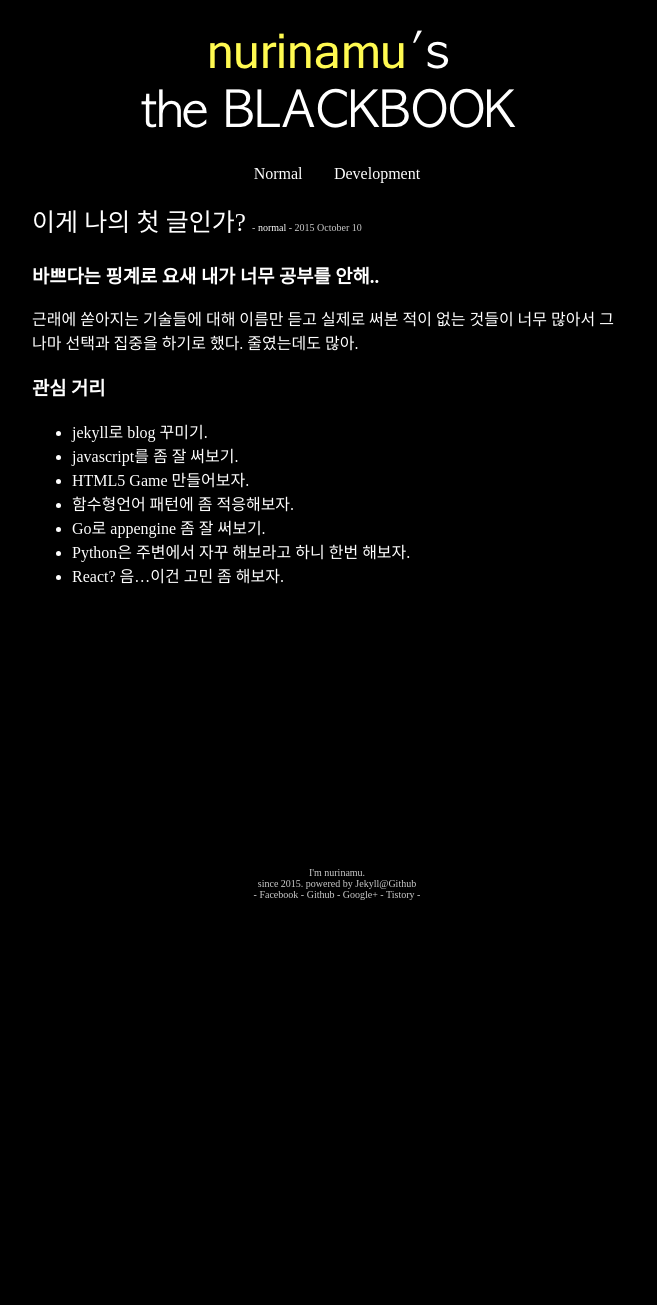
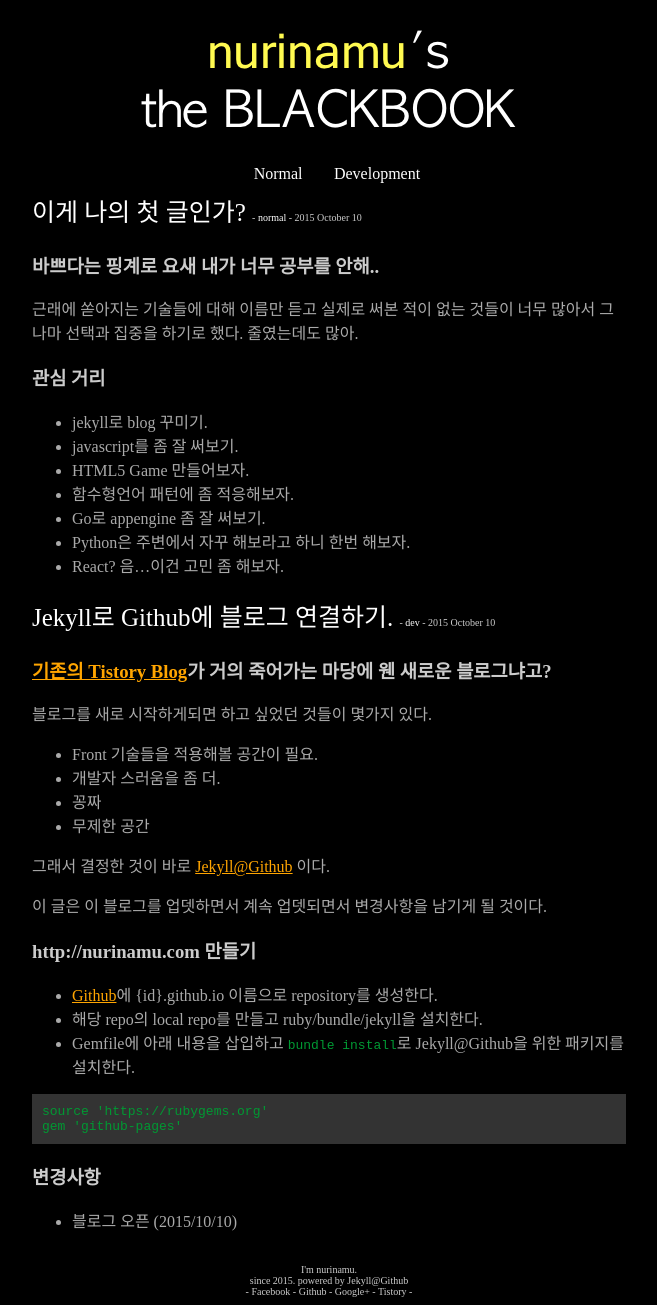
Before and after one commit to nurinamu/nurinamu.github.io, a Jekyll site: the page built from index.html, in a window 1280 px wide. Shown: the whole page, without its empty margins (311-968 px from the left). Built offline with Jekyll 4.4.1, drawn with Linux system fonts in a browser that asks for light colours; Markdown is read by kramdown in place of the engine named in the settings; before the commit the page ends 900 px from its top, so only the background shows below that.

Commit message:
가독성 확보를 위한 style 추가 변경.

````diff
--- a/_includes/footer.html
+++ b/_includes/footer.html
@@ -1,8 +1,8 @@
-<footer class="center-align">
+<div class="footer center-align">
 	I'm nurinamu. <br>
 	since 2015. powered by <a href="http://jekyllrb.com/docs/github-pages/" target="_blank">Jekyll@Github</a><br>
 	- <a href="http://facebook.com/nurinamu" target="_blank">Facebook</a>
 	- <a href="http://facebook.com/nurinamu" target="_blank">Github</a>
 	- <a href="http://plus.google.com/+nurinamu" target="_blank">Google+</a>
 	- <a href="http://nurinamu.tistory.com" target="_blank">Tistory</a> -
-</footer>
+</div>
--- a/_layouts/home.html
+++ b/_layouts/home.html
@@ -20,7 +20,6 @@
 </table>
 
 
+{% include footer.html %}
 </body>
-
-{% include footer.html %}
 </html>
--- /dev/null
+++ b/_posts/dev/2015-10-10-jekyll-settings-for-this-blog.md
@@ -0,0 +1,31 @@
+---
+title : Jekyll로 Github에 블로그 연결하기.
+layout : default
+category : dev
+tags : jekyll
+---
+### [기존의 Tistory Blog](http://nurinamu.tistory.com)가 거의 죽어가는 마당에 웬 새로운 블로그냐고?
+
+블로그를 새로 시작하게되면 하고 싶었던 것들이 몇가지 있다.
+- Front 기술들을 적용해볼 공간이 필요.
+- 개발자 스러움을 좀 더.
+- 꽁짜
+- 무제한 공간
+
+그래서 결정한 것이 바로 [Jekyll@Github](http://jekyllrb.com/docs/github-pages/) 이다.
+
+이 글은 이 블로그를 업뎃하면서 계속 업뎃되면서 변경사항을 남기게 될 것이다.
+
+### http://nurinamu.com 만들기
+- [Github](http://github.com)에 {id}.github.io 이름으로 repository를 생성한다.
+- 해당 repo의 local repo를 만들고 ruby/bundle/jekyll을 설치한다.
+- Gemfile에 아래 내용을 삽입하고 `bundle install`로 Jekyll@Github을 위한 패키지를 설치한다.
+
+
+```
+source 'https://rubygems.org'
+gem 'github-pages'
+```
+
+### 변경사항
+ - 블로그 오픈 (2015/10/10)
--- a/assets/css/style.css
+++ b/assets/css/style.css
@@ -1,24 +1,39 @@
 body{
 	background-color: #000;
-	color: #FFF;
+	color: #AAA;
 }
 
-footer{
-	position : absolute;
-	bottom : 0px;
+h3{
+	color: #CCC;
+}
+
+code{
+	color : #009933;
+}
+
+pre {
+	padding : 10px;
+	background-color: #333;
+}
+
+.footer{
 	color : #CCC;
 	font-size : 10px;
 	margin-bottom : 15;
 }
 
-footer a{
+.footer a{
 	color : #CCC;
 	text-decoration: none;
 }
 
-footer a:hover{
+.footer a:hover{
 	color : #FFF;
 	text-decoration: underline;
+}
+
+a{
+	color : orange;
 }
 
 .center-align{
@@ -44,7 +59,6 @@ footer a:hover{
 .page_content{
 	text-align: left;
 	width : 600px;
-	margin-top : 10px;
 	margin-bottom : 10px;
 }
 
@@ -71,3 +85,16 @@ footer a:hover{
 	color : yellow;
 	text-decoration: underline;
 }
+
+.page_title {
+	font-size : 40px;
+	text-align : left;
+	width : 600px;
+	margin-top : 10px;
+	margin-bottom : 10px;
+}
+
+.page_meta{
+	font-size : 10px;
+	color : #CCC;
+}
--- a/index.html
+++ b/index.html
@@ -3,7 +3,7 @@ layout: home
 ---
 
 <table>
-{% for post in site.categories.normal %}
+{% for post in site.posts %}
 	<tr>
 		<td class="post_item">
 			<a href={{ post.url }}>{{ post.title }}</a>
````
Also changed, not shown: _drafts/2015-10-10-jekyll-settings-for-this-blog.md (deleted, +0 -6 lines), _layouts/default.html (+21 -8 lines).
